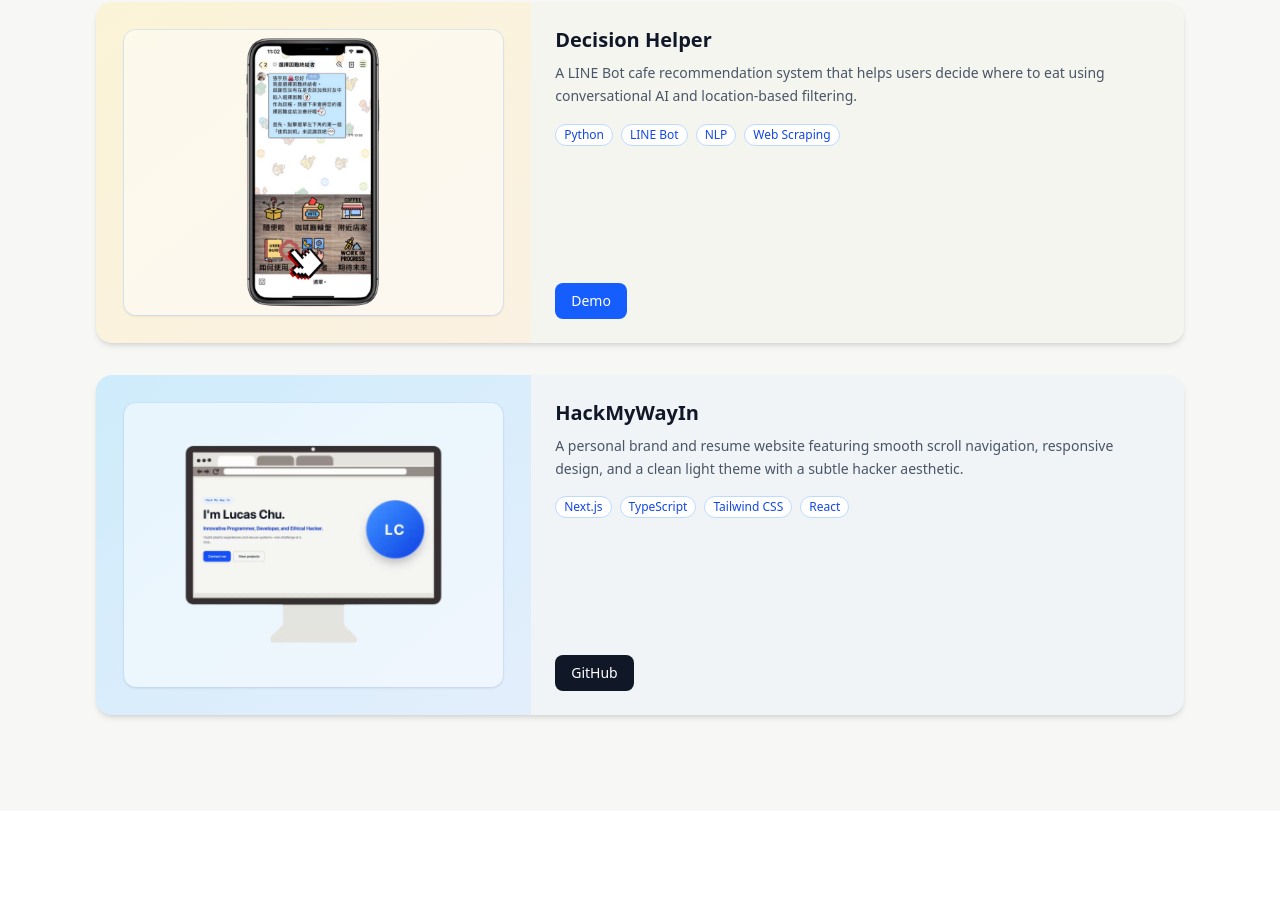
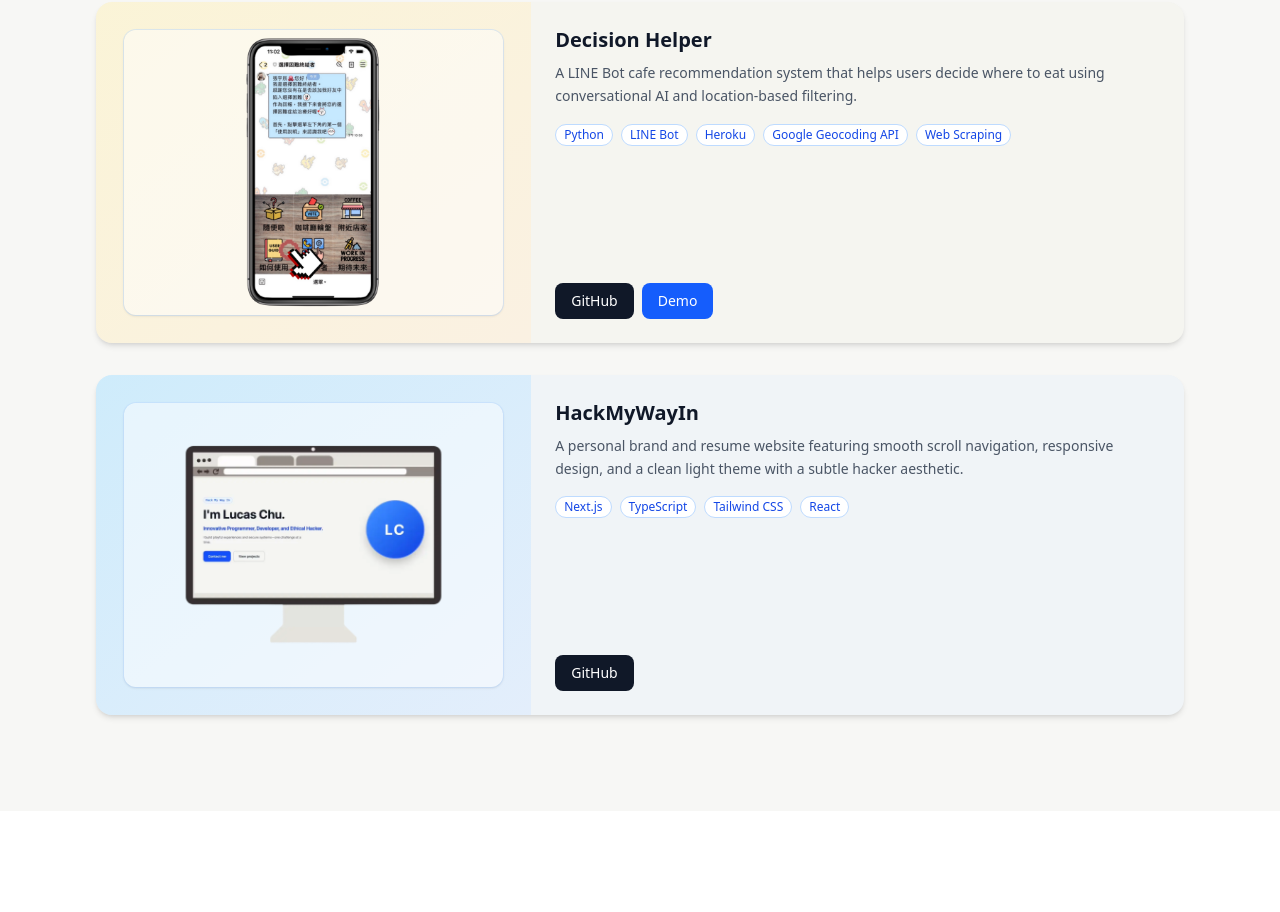
Before and after one commit to Lucas-Chu-0209/HackMyWayIn, a Next.js app: page / in a window 1280 px wide. Shown: the part 2636-3548 px from the top of the page. Built offline with nearby package versions, Linux system fonts and the light colour scheme.

Commit message:
modified projects' information

```diff
--- a/src/content.ts
+++ b/src/content.ts
@@ -63,8 +63,8 @@ export const projects = [
     title: "Decision Helper",
     description:
       "A LINE Bot cafe recommendation system that helps users decide where to eat using conversational AI and location-based filtering.",
-    tags: ["Python", "LINE Bot", "NLP", "Web Scraping"],
-    github: "",
+    tags: ["Python", "LINE Bot", "Heroku", "Google Geocoding API", "Web Scraping"],
+    github: "https://github.com/tacochan0129/helpyouchoose",
     demo: "https://youtu.be/WOkEea_jgek",
     writeup: "",
     theme: "B",
```
